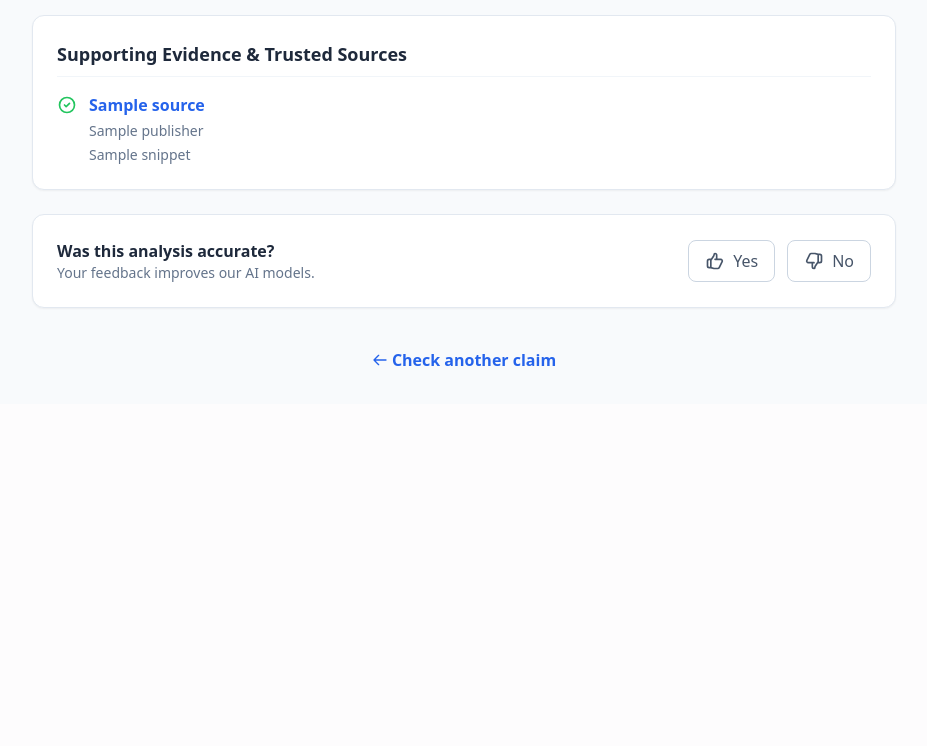
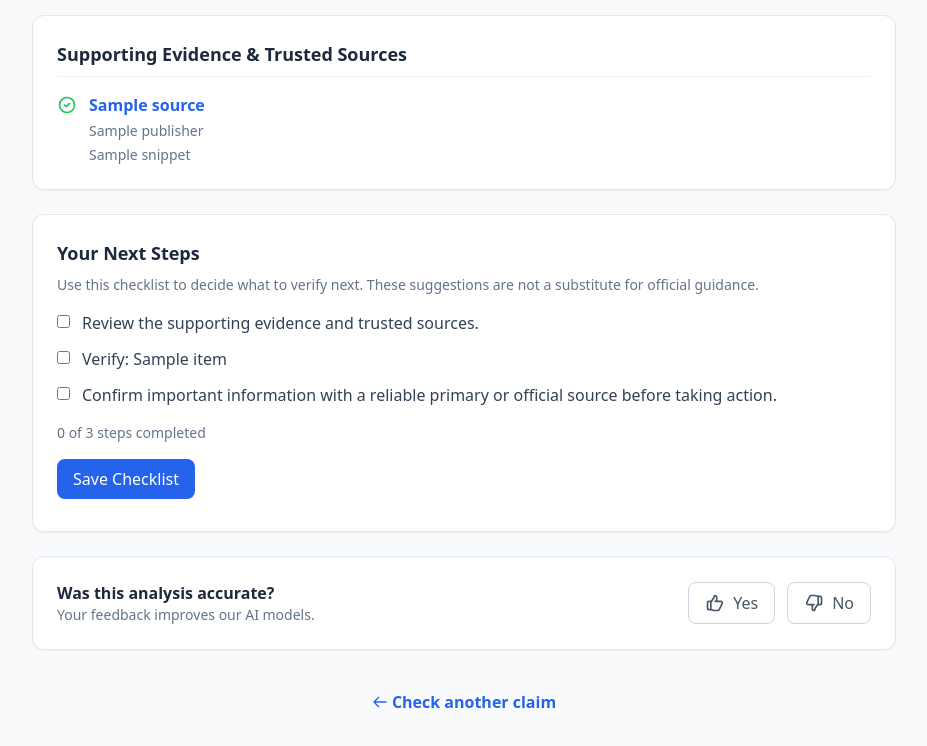
Before and after one commit to JohnoRichCS/cs410-BLUE-team-project, a Flask app: template templates/results.html in a window 1280 px wide. Shown: the part 804-1550 px from the top of the page, without its empty margins (176-1103 px from the left). Before the commit the page ends 1170 px from the top, so only its background shows below. Run offline with Flask 3, Linux system fonts and the light colour scheme; the template is opened without the code that fills it: most values are stand-ins (such as "Sample title", 1, 10 or a date in 2020); some libraries are stand-ins or nearby versions.

Commit message:
Add Action Plan checklist, recommendations, and feedback

```diff
--- a/static/js/main.js
+++ b/static/js/main.js
@@ -8,3 +8,131 @@ document.addEventListener('DOMContentLoaded', () => {
         });
     }
 });
+// FAÍCT Action Plan Checklist
+document.addEventListener('DOMContentLoaded', () => {
+    const checklist = document.getElementById('action-checklist');
+    const saveButton = document.getElementById('save-action-plan');
+    const progress = document.getElementById('action-progress');
+    const saveStatus = document.getElementById('action-save-status');
+
+    // Only run on pages containing the checklist.
+    if (!checklist || !saveButton || !progress || !saveStatus) {
+        return;
+    }
+
+    const checkboxes = Array.from(
+        checklist.querySelectorAll('.action-checkbox')
+    );
+
+    // Create a separate saved checklist for each claim.
+    const claim = document.querySelector(
+        '.bg-slate-100.italic'
+    )?.textContent.trim() || '';
+
+    const storageKey = 'faict-action-plan-' + claim;
+
+    function updateProgress() {
+        const completed = checkboxes.filter(
+            checkbox => checkbox.checked
+        ).length;
+
+        progress.textContent =
+            `${completed} of ${checkboxes.length} steps completed`;
+    }
+
+    // Restore the student's previously saved progress.
+    try {
+        const saved = JSON.parse(
+            localStorage.getItem(storageKey) || '[]'
+        );
+
+        if (Array.isArray(saved)) {
+            checkboxes.forEach((checkbox, index) => {
+                checkbox.checked = saved[index] === true;
+            });
+        }
+    } catch (error) {
+        console.warn('Unable to load saved checklist.');
+    }
+
+    updateProgress();
+
+    // Update the progress whenever a checkbox changes.
+    checkboxes.forEach(checkbox => {
+        checkbox.addEventListener('change', () => {
+            updateProgress();
+            saveStatus.textContent = 'Unsaved changes';
+        });
+    });
+
+    // Save progress when the student clicks the button.
+    saveButton.addEventListener('click', () => {
+        const checkedSteps = checkboxes.map(
+            checkbox => checkbox.checked
+        );
+
+        try {
+            localStorage.setItem(
+                storageKey,
+                JSON.stringify(checkedSteps)
+            );
+
+            saveStatus.textContent = 'Checklist saved successfully!';
+        } catch (error) {
+            saveStatus.textContent =
+                'Unable to save checklist in this browser.';
+        }
+    });
+});
+// FAÍCT Student Feedback
+document.addEventListener('DOMContentLoaded', () => {
+    const yesButton = document.getElementById('feedback-yes');
+    const noButton = document.getElementById('feedback-no');
+    const feedbackStatus = document.getElementById('feedback-status');
+
+    // Only run on pages containing the feedback buttons.
+    if (!yesButton || !noButton || !feedbackStatus) {
+        return;
+    }
+
+    // Keep feedback separate for each claim.
+    const claim = document.querySelector(
+        '.bg-slate-100.italic'
+    )?.textContent.trim() || '';
+
+    const feedbackKey = 'faict-feedback-' + claim;
+
+    function showFeedback(choice) {
+        feedbackStatus.textContent =
+            `Thank you! Your "${choice}" feedback was saved in this browser.`;
+    }
+
+    function saveFeedback(choice) {
+        try {
+            localStorage.setItem(feedbackKey, choice);
+            showFeedback(choice);
+        } catch (error) {
+            feedbackStatus.textContent =
+                'Unable to save feedback in this browser.';
+        }
+    }
+
+    // Restore previously saved feedback.
+    try {
+        const savedFeedback = localStorage.getItem(feedbackKey);
+
+        if (savedFeedback === 'Yes' || savedFeedback === 'No') {
+            showFeedback(savedFeedback);
+        }
+    } catch (error) {
+        console.warn('Unable to load saved feedback.');
+    }
+
+    yesButton.addEventListener('click', () => {
+        saveFeedback('Yes');
+    });
+
+    noButton.addEventListener('click', () => {
+        saveFeedback('No');
+    });
+});
--- a/templates/results.html
+++ b/templates/results.html
@@ -140,7 +140,11 @@
 
             {% if display_verdict == "Unable to verify" %}
             <p class="text-slate-700 leading-relaxed mb-4">
+                {% if result.summary == "Evidence retrieval failed." %}
+                {{ result.explanation }}
+                {% else %}
                 Not enough relevant evidence was found.
+                {% endif %}
             </p>
             {% else %}
             <p class="text-slate-700 leading-relaxed mb-4">
@@ -250,6 +254,105 @@
         {% endif %}
 
     </div>
+    <!-- FAÍCT Action Plan -->
+    <div class="bg-white rounded-xl shadow-sm border border-slate-200 p-6">
+
+        <h3 class="text-lg font-bold text-slate-800 mb-2">
+            Your Next Steps
+        </h3>
+
+        <p class="text-sm text-slate-500 mb-4">
+            Use this checklist to decide what to verify next.
+            These suggestions are not a substitute for official guidance.
+        </p>
+
+        <ul id="action-checklist" class="space-y-3">
+
+            {% if sources %}
+            <li>
+                <label class="flex items-start gap-3 text-slate-700">
+                    <input type="checkbox" class="action-checkbox mt-1">
+                    <span>Review the supporting evidence and trusted sources.</span>
+                </label>
+            </li>
+            {% else %}
+            <li>
+                <label class="flex items-start gap-3 text-slate-700">
+                    <input type="checkbox" class="action-checkbox mt-1">
+                    <span>Look for additional information from a trusted or official source.</span>
+                </label>
+            </li>
+            {% endif %}
+
+            {% if classification.missing_context %}
+            {% for item in classification.missing_context %}
+            <li>
+                <label class="flex items-start gap-3 text-slate-700">
+                    <input type="checkbox" class="action-checkbox mt-1">
+                    <span>Verify: {{ item }}</span>
+                </label>
+            </li>
+            {% endfor %}
+            {% endif %}
+
+            <li>
+                <label class="flex items-start gap-3 text-slate-700">
+                    <input type="checkbox" class="action-checkbox mt-1">
+
+                    {% set category = classification.category | lower %}
+
+                    {% if category == "education" %}
+                    <span>
+                Review your school's official policies or contact
+                the appropriate student services department.
+            </span>
+
+                    {% elif category == "finance" %}
+                    <span>
+                Review official financial guidance and confirm
+                any conditions that apply to your situation.
+            </span>
+
+                    {% elif category == "health" %}
+                    <span>
+                Verify the information with an authoritative
+                health source or qualified healthcare professional.
+            </span>
+
+                    {% elif category == "technology" %}
+                    <span>
+                Check official technical documentation or
+                manufacturer information.
+            </span>
+
+                    {% else %}
+                    <span>
+                Confirm important information with a reliable
+                primary or official source before taking action.
+            </span>
+
+                    {% endif %}
+
+                </label>
+            </li>
+
+        </ul>
+
+        <p id="action-progress" class="text-sm text-slate-500 mt-4">
+            0 steps completed
+        </p>
+
+        <button
+                id="save-action-plan"
+                type="button"
+                class="mt-4 px-4 py-2 bg-blue-600 text-white rounded-lg hover:bg-blue-700 transition"
+        >
+            Save Checklist
+        </button>
+
+        <p id="action-save-status" class="text-sm text-green-700 mt-2"></p>
+
+    </div>
 
     <div class="bg-white rounded-xl shadow-sm border border-slate-200 p-6 flex flex-col sm:flex-row justify-between items-center">
 
@@ -268,6 +371,7 @@
          <div class="flex space-x-3">
 
             <button
+                    id="feedback-yes"
                 class="flex items-center px-4 py-2 border border-slate-300 rounded-lg text-slate-600 hover:bg-green-50 hover:text-green-600 hover:border-green-300 transition"
             >
                 <svg
@@ -289,6 +393,7 @@
             </button>
 
             <button
+                    id="feedback-no"
                 class="flex items-center px-4 py-2 border border-slate-300 rounded-lg text-slate-600 hover:bg-red-50 hover:text-red-600 hover:border-red-300 transition"
             >
                 <svg
@@ -312,6 +417,7 @@
         </div>
 
     </div>
+    <p id="feedback-status" class="text-sm text-green-700 text-center"></p>
 
     <div class="text-center pt-4">
 
```
